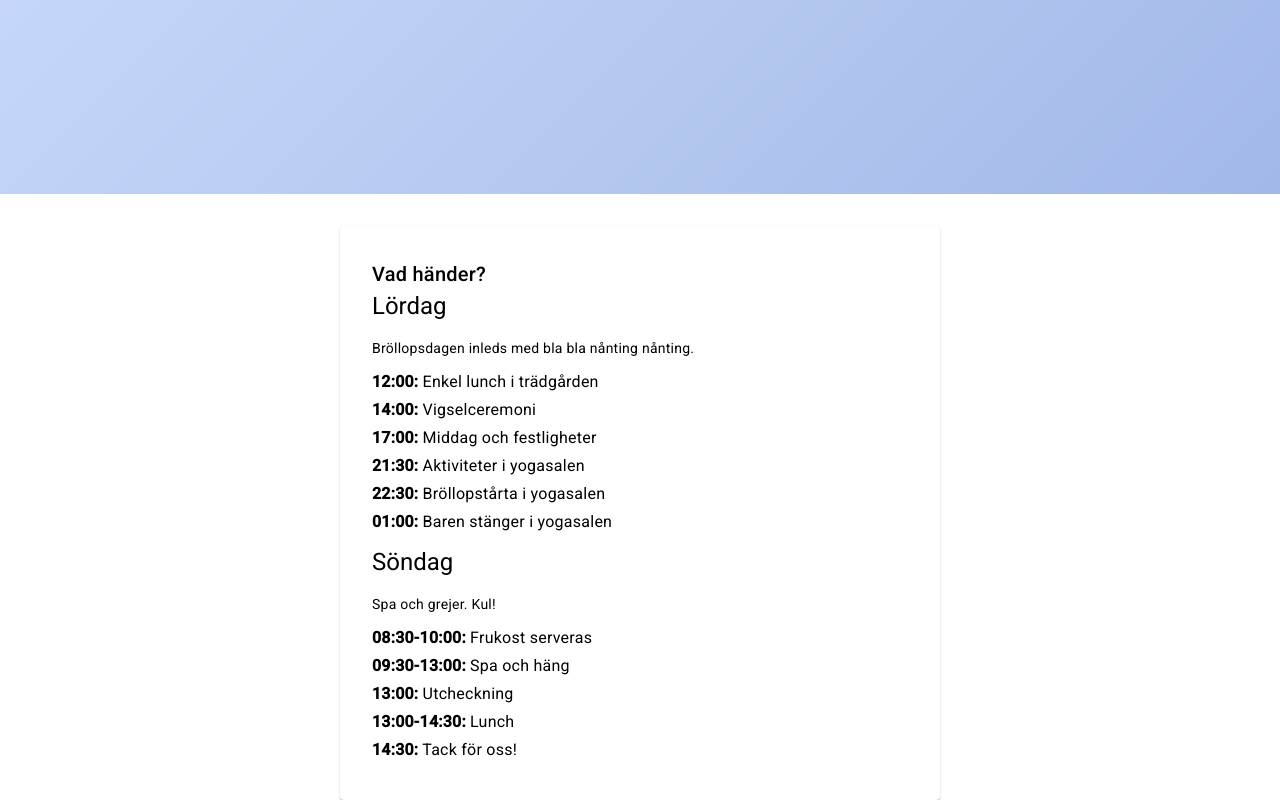
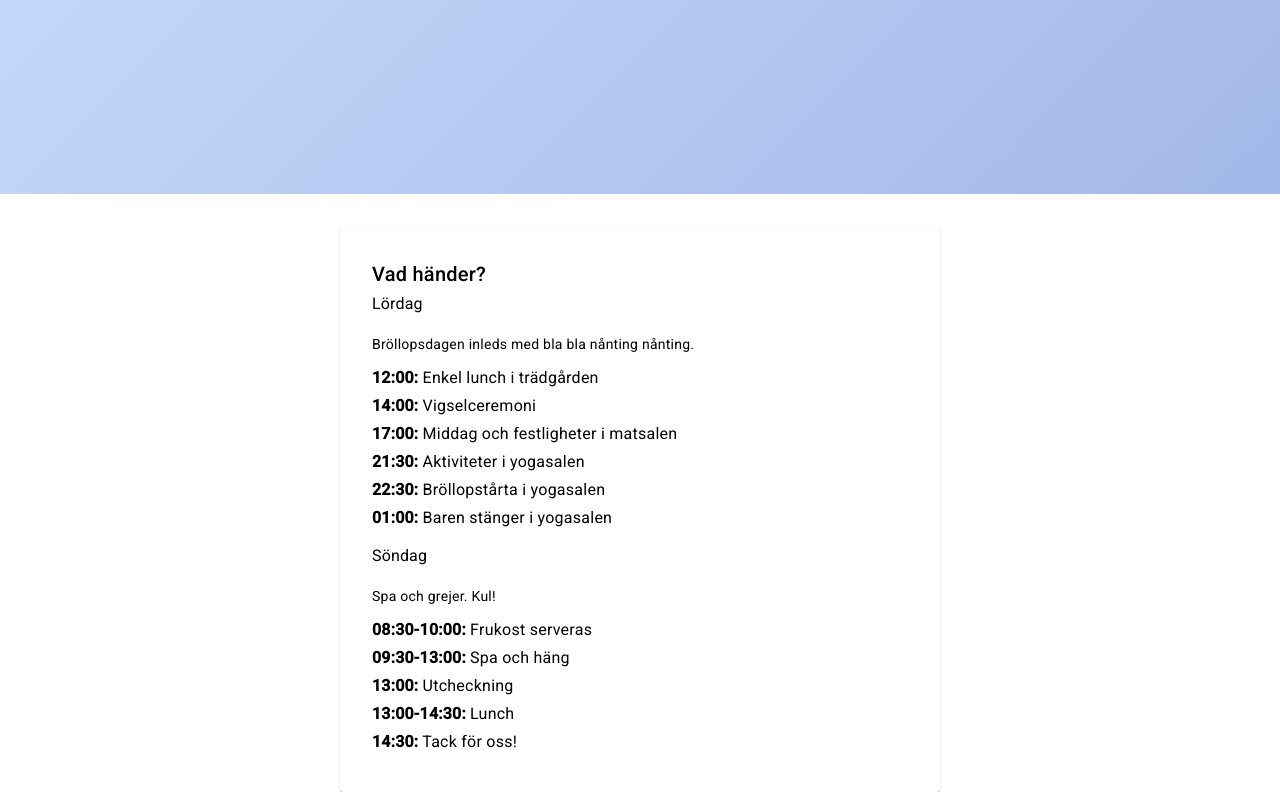
Before and after one commit to Thrinduil/brollop, an Angular app in the folder wedding-website/: page / in a window 1280 px wide. Shown: the part 606-1406 px from the top of the page. Built offline with nearby package versions, Linux system fonts and the light colour scheme.

Commit message:
Små-fix i what.component.ts

```diff
--- a/wedding-website/src/app/whats-up/what.component.ts
+++ b/wedding-website/src/app/whats-up/what.component.ts
@@ -19,7 +19,7 @@ import {CardUi} from "../ui/card.ui";
           <mat-card-title>Vad händer?</mat-card-title>
         </mat-card-header>
         <mat-card-content>
-          <h1>Lördag</h1>
+          <h3>Lördag</h3>
           <p>Bröllopsdagen inleds med bla bla nånting nånting.</p>
           <ul>
             <li>
@@ -29,7 +29,7 @@ import {CardUi} from "../ui/card.ui";
               <strong>14:00:</strong> Vigselceremoni
             </li>
             <li>
-              <strong>17:00:</strong> Middag och festligheter
+              <strong>17:00:</strong> Middag och festligheter i matsalen
             </li>
             <li>
               <strong>21:30:</strong> Aktiviteter i yogasalen
@@ -41,7 +41,7 @@ import {CardUi} from "../ui/card.ui";
               <strong>01:00:</strong> Baren stänger i yogasalen
             </li>
           </ul>
-          <h1>Söndag</h1>
+          <h3>Söndag</h3>
           <p>Spa och grejer. Kul!</p>
           <ul>
             <li>
```
